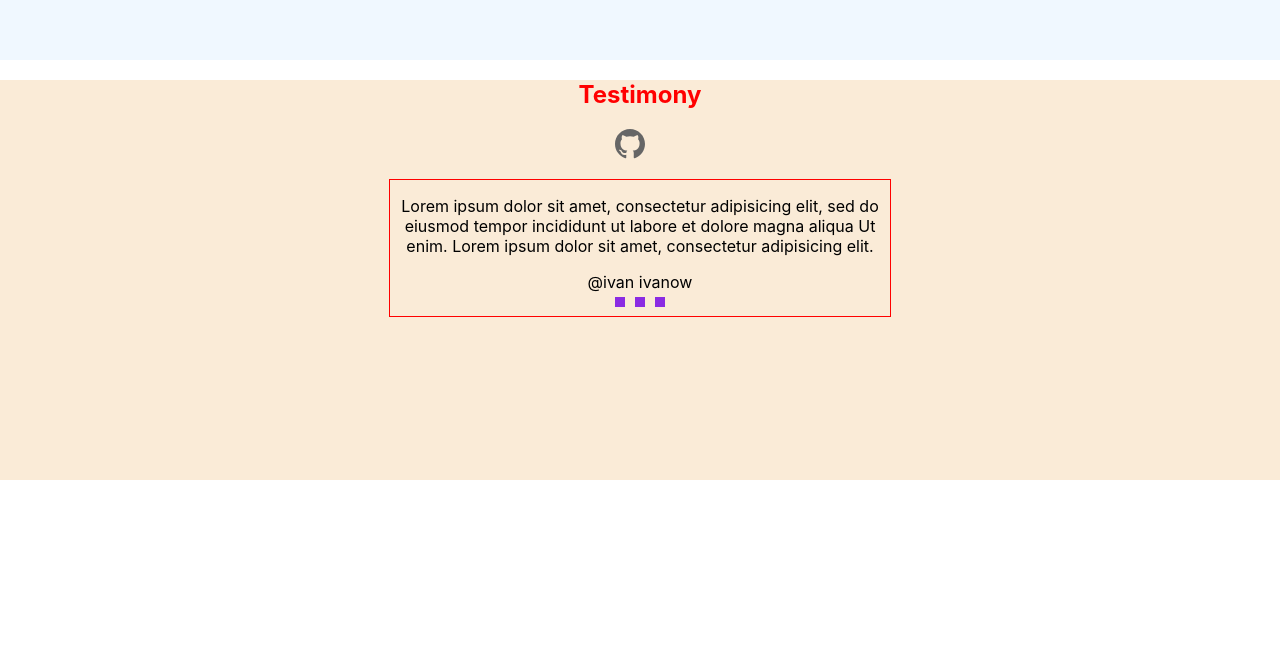
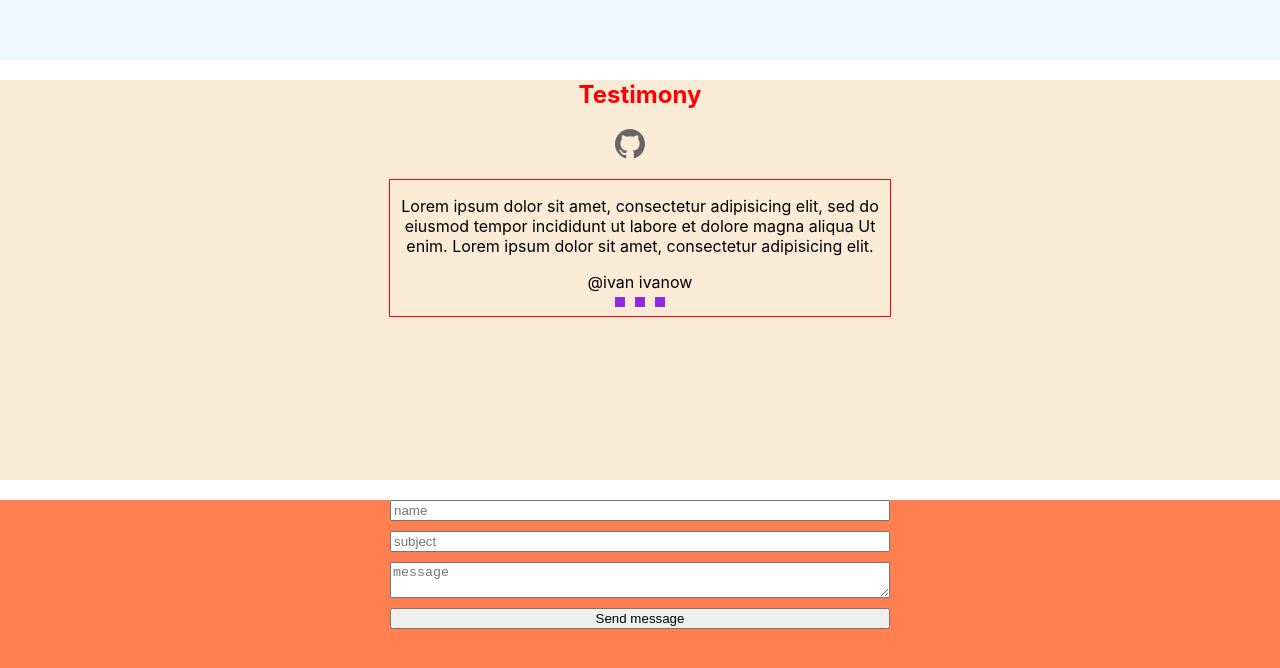
Before and after one commit to VitalyZibulski/React-students-portfolio, a React app: page / in a window 1280 px wide. Shown: the part 2434-3102 px from the top of the page. Before the commit the page ends 2914 px from the top, so only its background shows below. Built offline with nearby package versions, Linux system fonts and the light colour scheme.

Commit message:
add section contact

```diff
--- a/src/App.tsx
+++ b/src/App.tsx
@@ -5,6 +5,7 @@
 import { Skills } from "./layout/sections/skills/Skills";
 import { Works } from "./layout/sections/works/Works";
 import { Testimony } from "./layout/sections/testimony/Testimony";
+import { Contact } from "./layout/sections/contact/Contact";
 
 
 function App() {
@@ -15,6 +16,7 @@
             <Skills />
             <Works />
             <Testimony />
+            <Contact />
         </div>
     );
 }
--- /dev/null
+++ b/src/components/Button.tsx
@@ -0,0 +1,6 @@
+import React from 'react';
+import styled from "styled-components";
+
+export const Button = styled.button`
+
+`
--- /dev/null
+++ b/src/layout/sections/contact/Contact.tsx
@@ -0,0 +1,36 @@
+import React from 'react';
+import styled from "styled-components";
+import { SectionTitle } from "../../../components/SectionTitle";
+import { Button } from "../../../components/Button";
+
+export const Contact = () => {
+    return (
+        <StyledContact>
+            <SectionTitle></SectionTitle>
+            <StyledForm>
+                <Field placeholder={'name'} />
+                <Field placeholder={'subject'} />
+                <Field as={'textarea'} placeholder={'message'} />
+                <Button type={'submit'}>Send message</Button>
+            </StyledForm>
+        </StyledContact>
+    );
+};
+
+const StyledContact = styled.section`
+  min-height: 50vh;
+  background-color: coral;
+`
+
+const StyledForm = styled.form`
+  max-width: 500px;
+  width: 100%;
+  display: flex;
+  flex-direction: column;
+  gap: 10px;
+  margin: 0 auto;
+`
+
+const Field = styled.input`
+
+`
```
